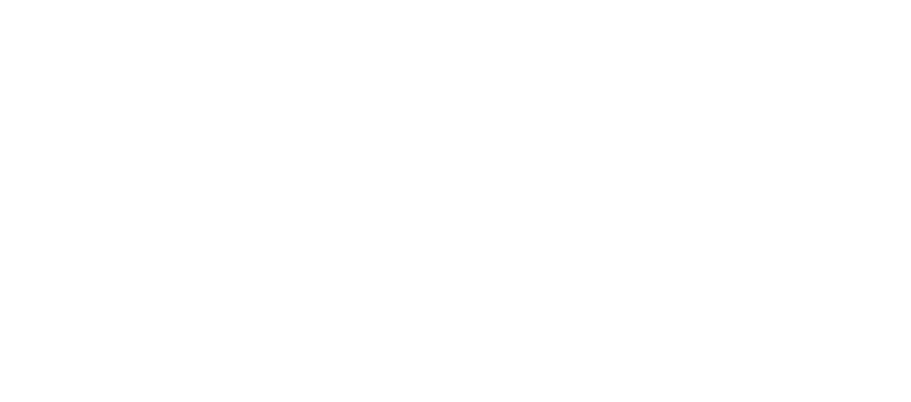
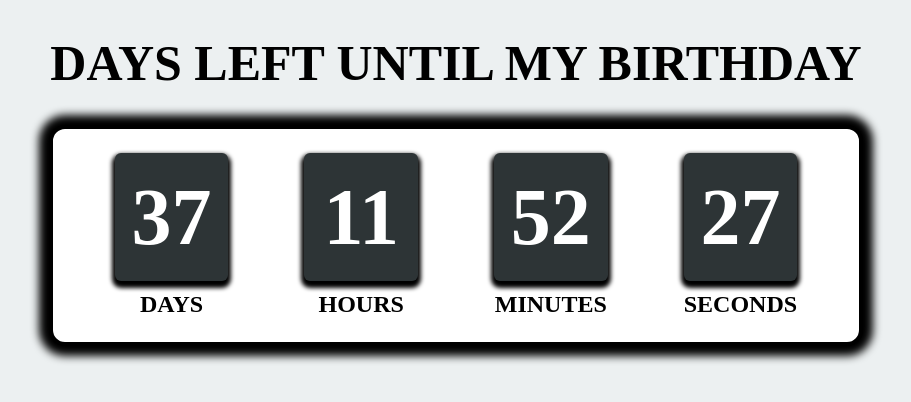
Before and after one commit to cross-development/goit-js-hw-11-timer, a plain HTML site: page index.html in a window 1280 px wide. Shown: the whole page, without its empty margins (184-1095 px from the left). Drawn offline with Linux system fonts and the light colour scheme.

Commit message:
Added hw-11 timer

```diff
--- /dev/null
+++ b/css/main.css
@@ -0,0 +1,48 @@
+body {
+	background: #ecf0f1;
+}
+
+h1 {
+	text-align: center;
+	text-transform: uppercase;
+	font-size: 50px;
+}
+
+.timer {
+	display: flex;
+	align-items: center;
+	width: 60%;
+	height: auto;
+	margin: 0 auto;
+	padding: 1.5rem;
+	border: 4px solid black;
+	border-radius: 16px;
+	background: #fff;
+	box-shadow: 0px 0px 8px 10px;
+}
+
+.field {
+	display: flex;
+	flex-direction: column;
+	align-items: center;
+	width: 100%;
+}
+
+.value {
+	font-size: 5rem;
+	line-height: 8rem;
+	font-weight: bold;
+	background: #2d3436;
+	min-width: 60%;
+	text-align: center;
+	margin-bottom: 10px;
+	color: #fff;
+	border-radius: 6px;
+	box-shadow: 0px 4px 4px 3px #000;
+}
+
+.label {
+	font-size: 1.5rem;
+	text-transform: uppercase;
+	font-weight: bold;
+}
--- a/index.html
+++ b/index.html
@@ -1,11 +1,39 @@
 <!DOCTYPE html>
 <html lang="en">
+
 <head>
     <meta charset="UTF-8">
     <meta name="viewport" content="width=device-width, initial-scale=1.0">
+    <link rel="stylesheet" href="./css/main.css">
     <title>Document</title>
 </head>
+
 <body>
+    <h1>Days left until my birthday</h1>
+    <div class="timer" id="timer-1">
+        <div class="field">
+            <span class="value" data-value="days">00</span>
+            <span class="label">Days</span>
+        </div>
 
+        <div class="field">
+            <span class="value" data-value="hours">00</span>
+            <span class="label">Hours</span>
+        </div>
+
+        <div class="field">
+            <span class="value" data-value="mins">00</span>
+            <span class="label">Minutes</span>
+        </div>
+
+        <div class="field">
+            <span class="value" data-value="secs">00</span>
+            <span class="label">Seconds</span>
+        </div>
+    </div>
+
+
+    <script src="./js/app.js" type="module"></script>
 </body>
+
 </html>
--- a/js/app.js
+++ b/js/app.js
@@ -0,0 +1,36 @@
+'use strict';
+
+class CountdownTimer {
+	constructor({ selector, targetDate }) {
+		this.selector = selector;
+		this.targetDate = targetDate;
+
+		const refs = {
+			daysValue: document.querySelector(`${this.selector} span[data-value="days"]`),
+			hoursValue: document.querySelector(`${this.selector} span[data-value="hours"]`),
+			minsValue: document.querySelector(`${this.selector} span[data-value="mins"]`),
+			secsValue: document.querySelector(`${this.selector} span[data-value="secs"]`),
+		};
+
+		setInterval(() => {
+            let time = this.targetDate - Date.now();
+
+			const days = Math.floor(time / (1000 * 60 * 60 * 24));
+            refs.daysValue.textContent = String(days).padStart(2, '0');
+
+			const hours = Math.floor((time % (1000 * 60 * 60 * 24)) / (1000 * 60 * 60));
+            refs.hoursValue.textContent = String(hours).padStart(2, '0');
+
+			const mins = Math.floor((time % (1000 * 60 * 60)) / (1000 * 60));
+            refs.minsValue.textContent = String(mins).padStart(2, '0');
+
+			const secs = Math.floor((time % (1000 * 60)) / 1000);
+			refs.secsValue.textContent = String(secs).padStart(2, '0');
+		}, 1000);
+	}
+}
+
+const timer = new CountdownTimer({
+	selector: '#timer-1',
+	targetDate: new Date('Jun 30, 2020'),
+});
```
